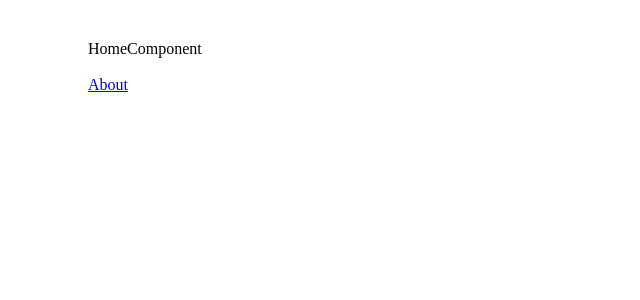
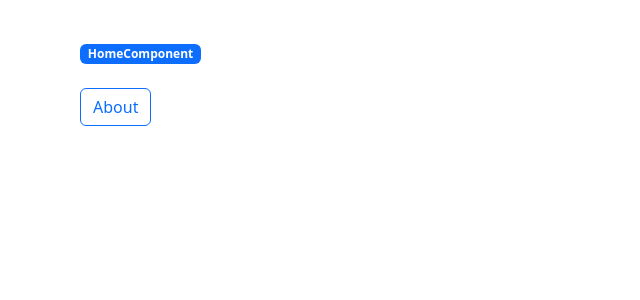
Before and after one commit to kozyrev42/jwt_laravel_vue_fr, a Vue app: page / in a window 1280 px wide. Shown: the top 300 px of the page, without its empty margins (0-640 px from the left). Built offline with nearby package versions, Linux system fonts and the light colour scheme.

Commit message:
подключение bootstrap, jquery, popper.js

```diff
--- a/package.json
+++ b/package.json
@@ -8,7 +8,10 @@
     "lint": "vue-cli-service lint"
   },
   "dependencies": {
+    "bootstrap": "^5.3.1",
     "core-js": "^3.8.3",
+    "jquery": "^3.7.0",
+    "popper.js": "^1.16.1",
     "vue": "^3.2.13",
     "vue-router": "^4.2.4"
   },
--- a/src/components/AboutComponent.vue
+++ b/src/components/AboutComponent.vue
@@ -1,7 +1,7 @@
 <template>
 
   <div>
-    <div class="badge bg-primary text-wrap">AboutComponent</div> <br/>
+    <div class="badge bg-primary text-wrap">AboutComponent</div> <br/><br/>
     <router-link to="/" class="btn btn-outline-success mb-2">Home</router-link><br>
 
   </div>
--- a/src/components/HomeComponent.vue
+++ b/src/components/HomeComponent.vue
@@ -1,6 +1,6 @@
 <template>
   <div>
-    <div class="badge bg-primary text-wrap">HomeComponent</div> <br/>
+    <div class="badge bg-primary text-wrap">HomeComponent</div> <br/><br/>
     <router-link to="/about" class="btn btn-outline-primary mb-2">About</router-link>
   </div>
 </template>
--- a/src/main.js
+++ b/src/main.js
@@ -1,6 +1,10 @@
 import { createApp } from 'vue'
 import App from './App.vue'
 import router from './router';
+
+import 'bootstrap/dist/css/bootstrap.min.css'
+import 'bootstrap/dist/js/bootstrap.min.js'
+import 'jquery/dist/jquery.min.js'
 
 const app = createApp(App);                             // Создание экземпляра приложения Vue
 
```
Also changed, not shown: 2 other files (tests, documents, lock files or other folders).
